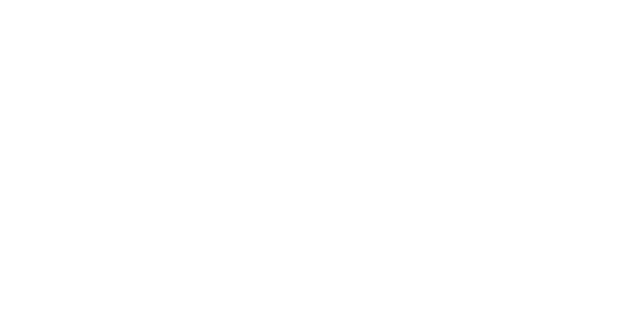
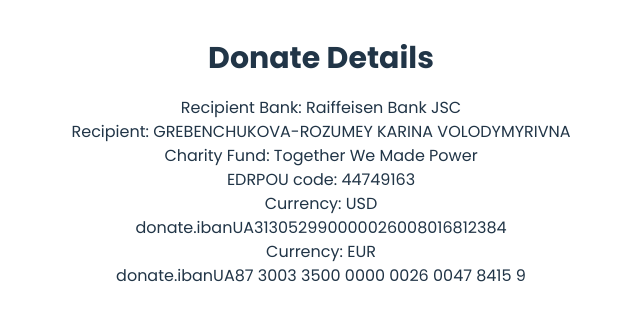
Before and after one commit to zuzeyka/Together-we-are-strong, a React (Vite) app: page /bank-details in a window 1280 px wide. Before the commit this address had no page. Shown: the top 320 px of the page, without its empty margins (319-959 px from the left). Built offline with nearby package versions, Linux system fonts and the light colour scheme.

Commit message:
added bank details page

```diff
--- a/src/App.tsx
+++ b/src/App.tsx
@@ -2,6 +2,7 @@
 import "./App.css";
 import Home from "./components/Home";
 import CampaignPage from "./components/campaigns/CampaignPage";
+import BankDetails from "./components/donate/BankDetails";
 
 function App() {
     return (
@@ -12,6 +13,7 @@
                     path="/campaigns/:campaignId"
                     element={<CampaignPage />}
                 />
+                <Route path="/bank-details" element={<BankDetails />} />
             </Routes>
         </Router>
     );
--- a/src/components/about/Top.tsx
+++ b/src/components/about/Top.tsx
@@ -27,7 +27,7 @@
                         {t("home.description")}
                     </p>
                     <Button className="mt-6 px-8 py-3 bg-secondary text-black font-semibold rounded-2xl hover:bg-secondary-dark">
-                        {t("home.cta")}
+                        <a href="#donate">{t("home.cta")}</a>
                     </Button>
                 </div>
             </div>
--- /dev/null
+++ b/src/components/donate/BankDetails.tsx
@@ -0,0 +1,24 @@
+import React from "react";
+import { useTranslation } from "react-i18next";
+
+const BankDetails: React.FC = () => {
+    const { t } = useTranslation();
+
+    return (
+        <div className="text-center my-10">
+            <h2 className="mb-5 text-3xl font-bold">
+                {t("donate.donateTitle")}
+            </h2>
+            <p>{t("donate.bankName")}</p>
+            <p>{t("donate.recipient")}</p>
+            <p>{t("donate.name")}</p>
+            <p>{t("donate.edrpou")}</p>
+            <p>{t("donate.currency")}USD</p>
+            <p>{t("donate.iban")}UA313052990000026008016812384</p>
+            <p>{t("donate.currency")}EUR</p>
+            <p>{t("donate.iban")}UA87 3003 3500 0000 0026 0047 8415 9</p>
+        </div>
+    );
+};
+
+export default BankDetails;
--- a/src/components/donate/Donate.tsx
+++ b/src/components/donate/Donate.tsx
@@ -46,12 +46,18 @@
                         </a>
                     </Button>
                     <Button className="mt-6 z-10 px-8 py-3 bg-secondary text-typography-dark font-semibold rounded-2xl hover:bg-secondary-dark">
-                        <a href="https://mobile-app.pumb.ua/u9h1mKxptXEDDRRa7">
+                        <a
+                            target="_blank"
+                            rel="noopener noreferrer"
+                            href="/bank-details"
+                        >
                             {t("donate.detailsButton")}
                         </a>
                     </Button>
                     <Button className="mt-6 z-10 px-8 py-3 bg-transparent text-typography box-border border-2 border-secondary font-semibold rounded-2xl hover:bg-secondary-dark">
-                        {t("donate.donateButton")}
+                        <a href="https://mobile-app.pumb.ua/u9h1mKxptXEDDRRa7">
+                            {t("donate.donateButton")}
+                        </a>
                     </Button>
                 </div>
                 <div className="text-left">
--- a/src/i18n/en.json
+++ b/src/i18n/en.json
@@ -168,7 +168,7 @@
         "volunteerButton": "Become a volunteer"
     },
     "donate": {
-        "donateTitle": "Donate",
+        "donateTitle": "Donate Details",
         "bankName": "Recipient Bank: Raiffeisen Bank JSC",
         "name": "Charity Fund: Together We Made Power ",
         "recipient": "Recipient: GREBENCHUKOVA-ROZUMEY KARINA VOLODYMYRIVNA",
```
